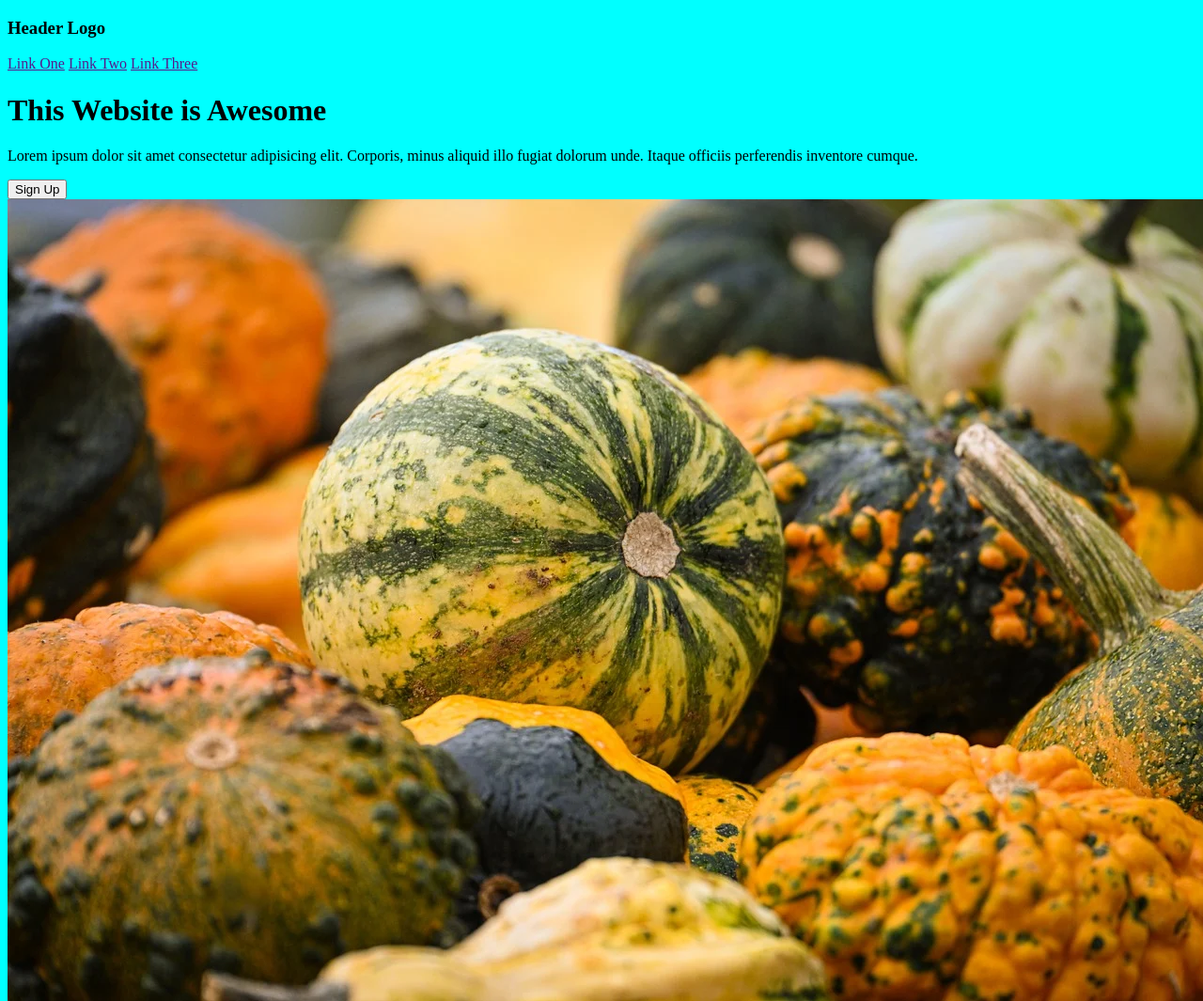
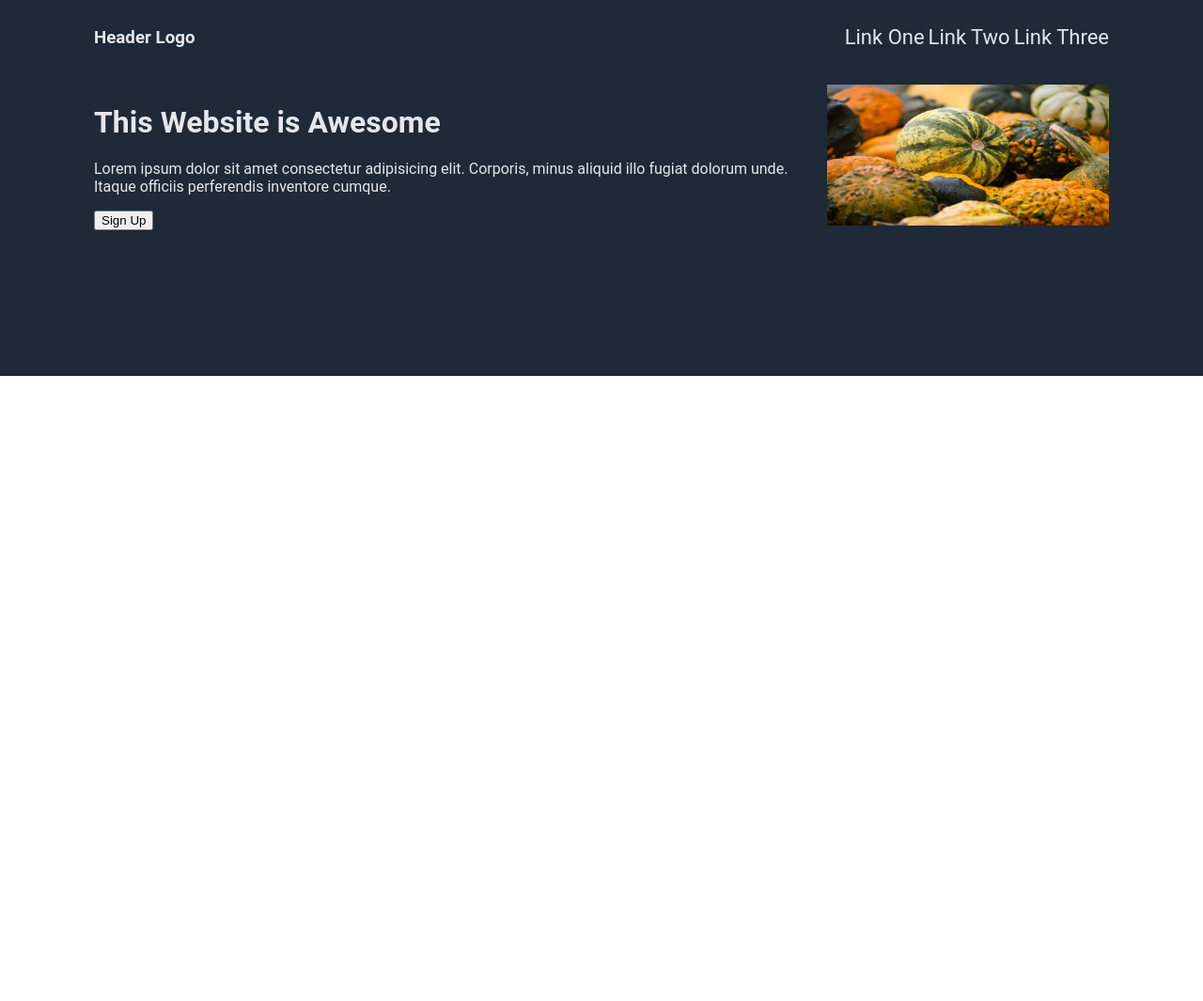
Before and after one commit to pnavneet17/LandingPage, a plain HTML site: page index.html in a window 1280 px wide. Shown: the whole page at 94% size. After the commit the page ends 800 px from the top, so only its background shows below. Drawn offline with Linux system fonts and the light colour scheme.

Commit message:
Some progress in Header Section

```diff
--- a/style.css
+++ b/style.css
@@ -1,3 +1,43 @@
-body{
-    background-color: aqua;
+body {
+    font-family: Roboto;
+    box-sizing: border-box;
+    margin: 0;
+    padding: 0;
 }
+
+.main_section {
+    background-color: #1F2937;
+    color: #E5E7EB;
+    display: flex;
+    flex-direction: column;
+    height: 400px;
+    width: auto;
+}
+
+.header_nav, .header_desc{
+    display: flex;
+    justify-content: space-between;
+    align-items: center;
+    padding: 10px 100px;
+}
+
+h2,
+a {
+    font-size: 22px;
+}
+
+.nav_link {
+    display: flex;
+    flex-direction: row;
+    gap: 15px;
+}
+a {
+    color: #E5E7EB;
+    text-decoration: none;
+
+}
+
+.header_img{
+    height: 150px;
+    width: 300px;
+}
```
